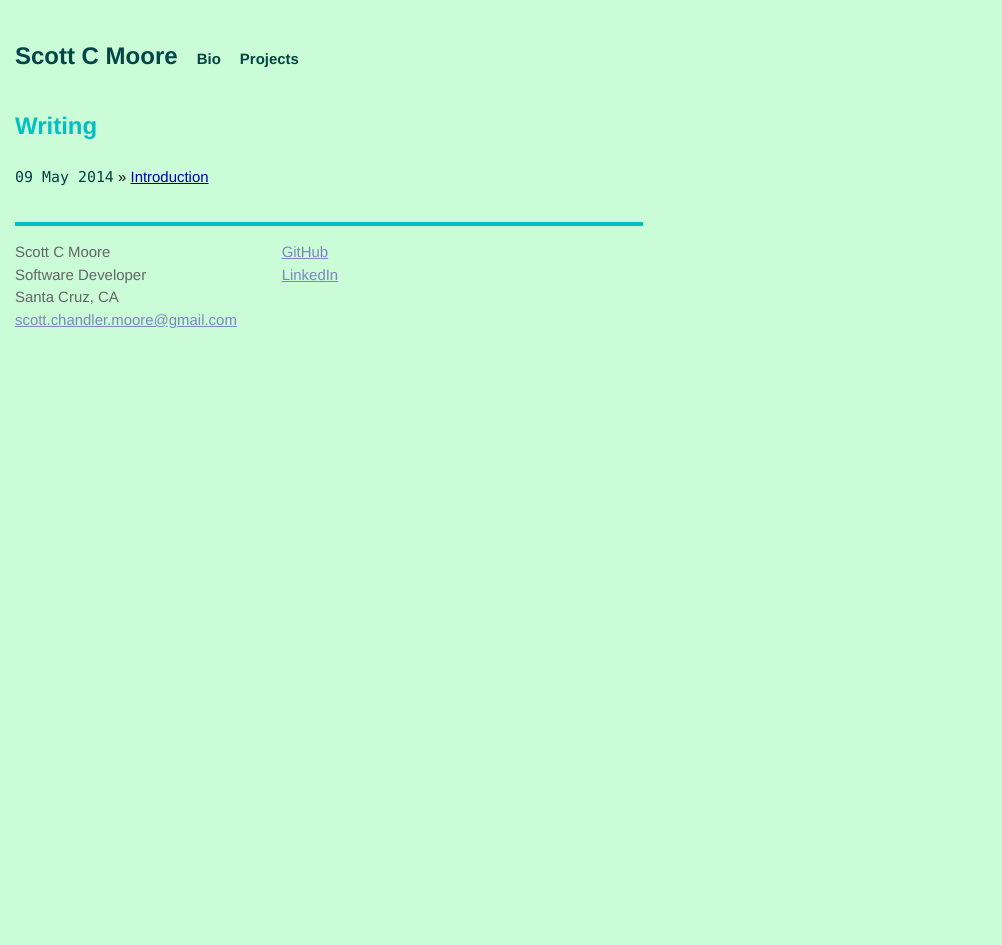
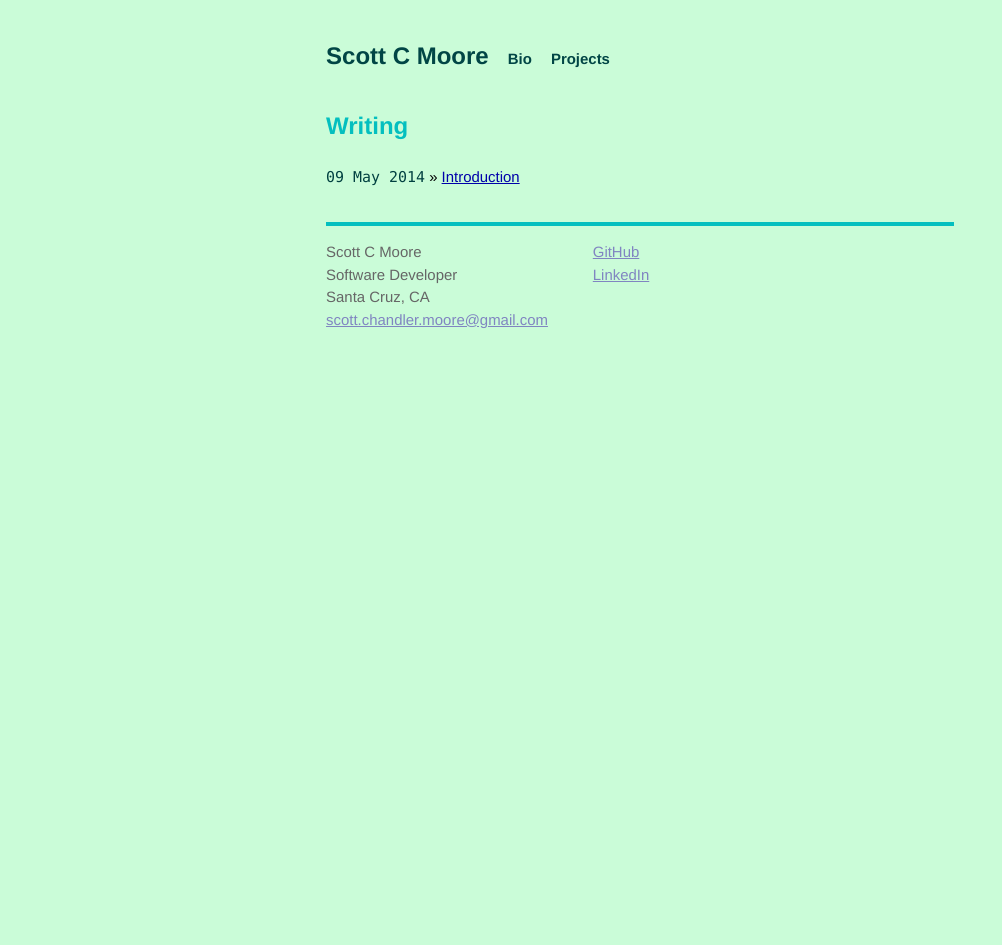
Before and after one commit to scottcmoore/scottcmoore.github.io, a Jekyll site: the page built from index.html, in a window 1280 px wide. Shown: the whole page, without its empty margins (0-1002 px from the left). Built offline with Jekyll 4.4.1, drawn with Linux system fonts in a browser that asks for light colours; Markdown is read by kramdown in place of the engine named in the settings.

Commit message:
Back to plain styling.

```diff
--- a/css/main.css
+++ b/css/main.css
@@ -73,7 +73,7 @@ h1 {
   font-size: 115%;
   text-align: justify;
   width: 42em;
-  margin: 3em auto 2em 1em;
+  margin: 3em auto 2em;
   line-height: 1.5em;
 }
 
```
